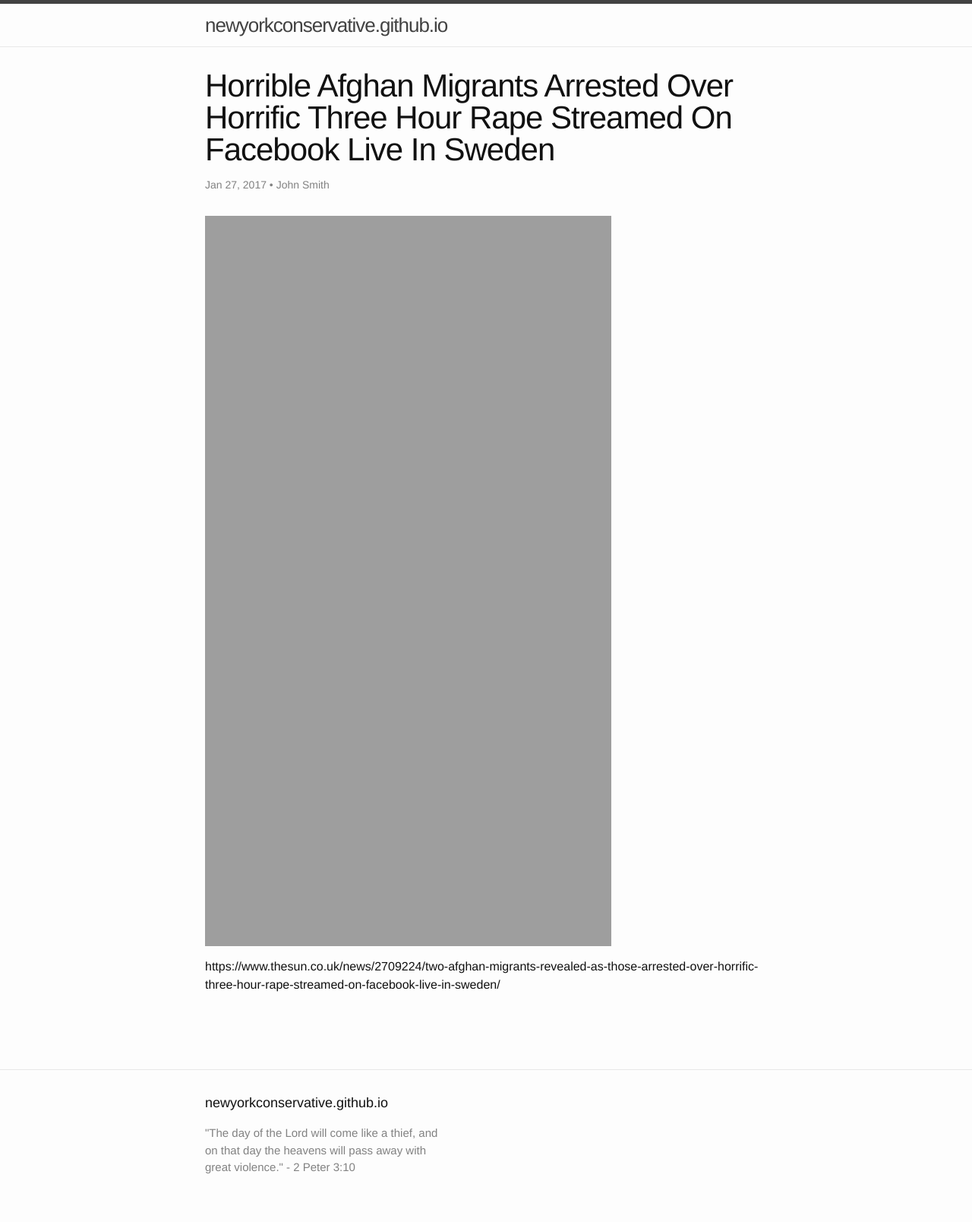
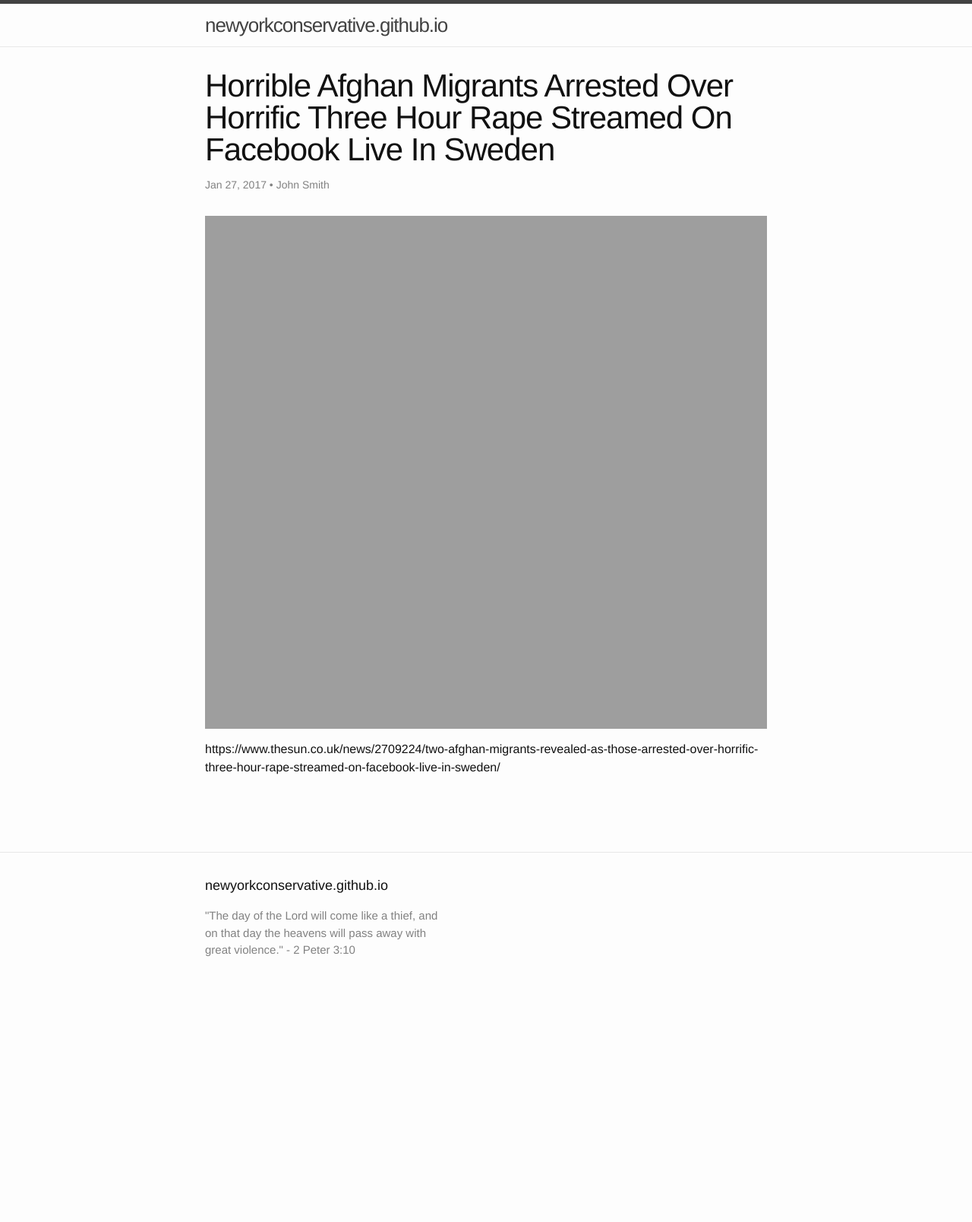
Before and after one commit to newyorkconservative/newyorkconservative.github.io, a Jekyll site: the page built from _posts/2017-01-27-horrible-afghan-migrants-arrested-over-horrific-three-hour-rape-streamed-on-facebook-live-in-sweden.md, in a window 1280 px wide. Shown: the whole page at 76% size. Built offline with Jekyll 4.4.1, drawn with Linux system fonts in a browser that asks for light colours; after the commit the page ends 1322 px from its top, so only the background shows below that.

Commit message:
Syncing _posts/2017-01-27-horrible-afghan-migrants-arrested-over-horrific-three-hour-rape-streamed-on-facebook-live-in-sweden.md from WordPress at https://www.newyorkconservative.com (America is back and so is the New York Conservative) - wpghs

```diff
--- a/_posts/2017-01-27-horrible-afghan-migrants-arrested-over-horrific-three-hour-rape-streamed-on-facebook-live-in-sweden.md
+++ b/_posts/2017-01-27-horrible-afghan-migrants-arrested-over-horrific-three-hour-rape-streamed-on-facebook-live-in-sweden.md
@@ -7,11 +7,11 @@ post_excerpt: ""
 layout: post
 published: true
 amazonS3_cache:
-  - 'a:2:{s:89:"https://www.newyorkconservative.com/wp-content/uploads/2017/01/facebook-refuggee-rape.jpg";i:4491;s:107:"https://s3.amazonaws.com/newyorkconservative/wp-content/uploads/2017/01/27074026/facebook-refuggee-rape.jpg";i:4491;}'
+  - 'a:4:{s:89:"https://www.newyorkconservative.com/wp-content/uploads/2017/01/facebook-refuggee-rape.jpg";i:4491;s:107:"https://s3.amazonaws.com/newyorkconservative/wp-content/uploads/2017/01/27074026/facebook-refuggee-rape.jpg";i:4491;s:100:"https://s3.amazonaws.com/newyorkconservative/wp-content/uploads/2017/01/27080048/C3JH9M1VYAAeQmH.jpg";s:4:"4493";s:82:"https://www.newyorkconservative.com/wp-content/uploads/2017/01/C3JH9M1VYAAeQmH.jpg";s:4:"4493";}'
 wp_permalink: >
   /archives/horrible-afghan-migrants-arrested-over-horrific-three-hour-rape-streamed-on-facebook-live-in-sweden/
 ---
-<a href="https://www.newyorkconservative.com/wp-content/uploads/2017/01/facebook-refuggee-rape.jpg"><img class="alignnone size-full wp-image-4491" src="https://www.newyorkconservative.com/wp-content/uploads/2017/01/facebook-refuggee-rape.jpg" alt="facebook-refuggee-rape" width="535" height="961" /></a>
+<a href="https://www.newyorkconservative.com/wp-content/uploads/2017/01/C3JH9M1VYAAeQmH.jpg"><img class="alignnone size-full wp-image-4493" src="https://www.newyorkconservative.com/wp-content/uploads/2017/01/C3JH9M1VYAAeQmH.jpg" alt="c3jh9m1vyaaeqmh" width="1200" height="675" /></a>
 
 https://www.thesun.co.uk/news/2709224/two-afghan-migrants-revealed-as-those-arrested-over-horrific-three-hour-rape-streamed-on-facebook-live-in-sweden/
 
```
